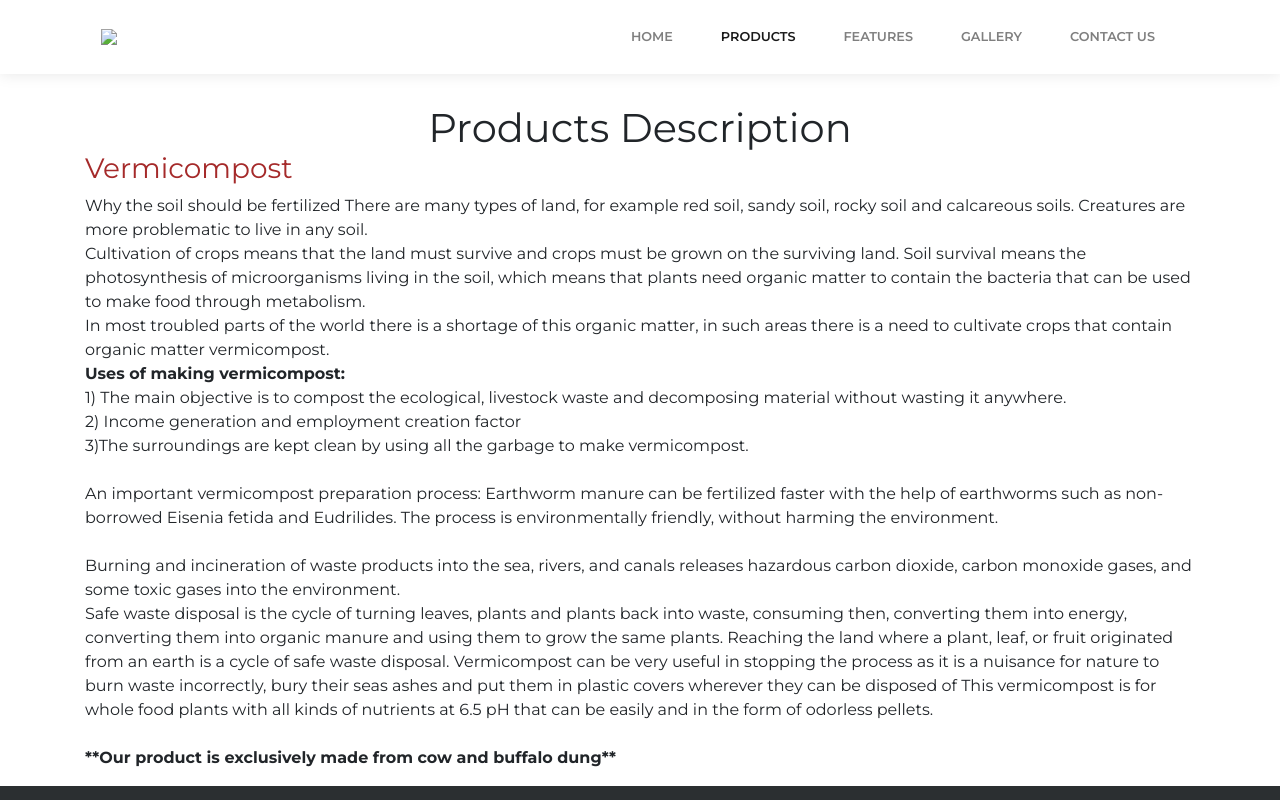
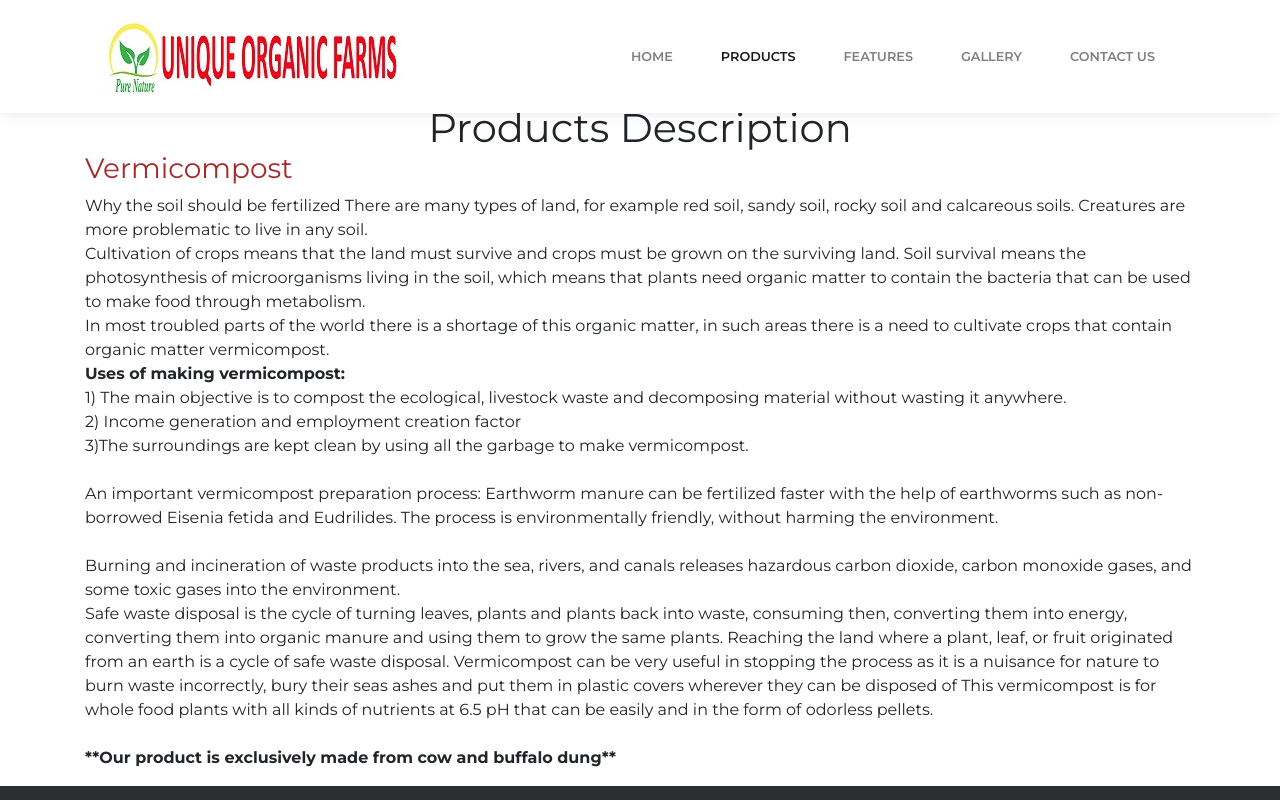
Before and after one commit to rishi3282/UniqueSolutions.github.io, a plain HTML site: page vermicompost.html in a window 1280 px wide. Shown: the top 800 px of the page. Drawn offline with nearby package versions, Linux system fonts and the light colour scheme; some packages are replaced by stand-ins of ours; a script that the page names is missing.

Commit message:
Update vermicompost.html

```diff
--- a/vermicompost.html
+++ b/vermicompost.html
@@ -14,7 +14,7 @@
 
 <body>
     <nav class="navbar navbar-light navbar-expand-lg fixed-top bg-white clean-navbar">
-        <div class="container"><a class="nav navbar-nav navbar-right"><a class="navbar-brand logo" href="#"></a><img src="assets/img/tech/logo1.jpg"></a><button data-toggle="collapse" class="navbar-toggler" data-target="#navcol-1"><span class="sr-only">Toggle navigation</span><span class="navbar-toggler-icon"></span></button>
+        <div class="container"><a class="nav navbar-nav navbar-right"><a class="navbar-brand logo" href="#"></a><img src="assets/img/tech/logo.jpg"></a><button data-toggle="collapse" class="navbar-toggler" data-target="#navcol-1"><span class="sr-only">Toggle navigation</span><span class="navbar-toggler-icon"></span></button>
                <div class="collapse navbar-collapse"
                 id="navcol-1">
                 <ul class="nav navbar-nav ml-auto">
```
